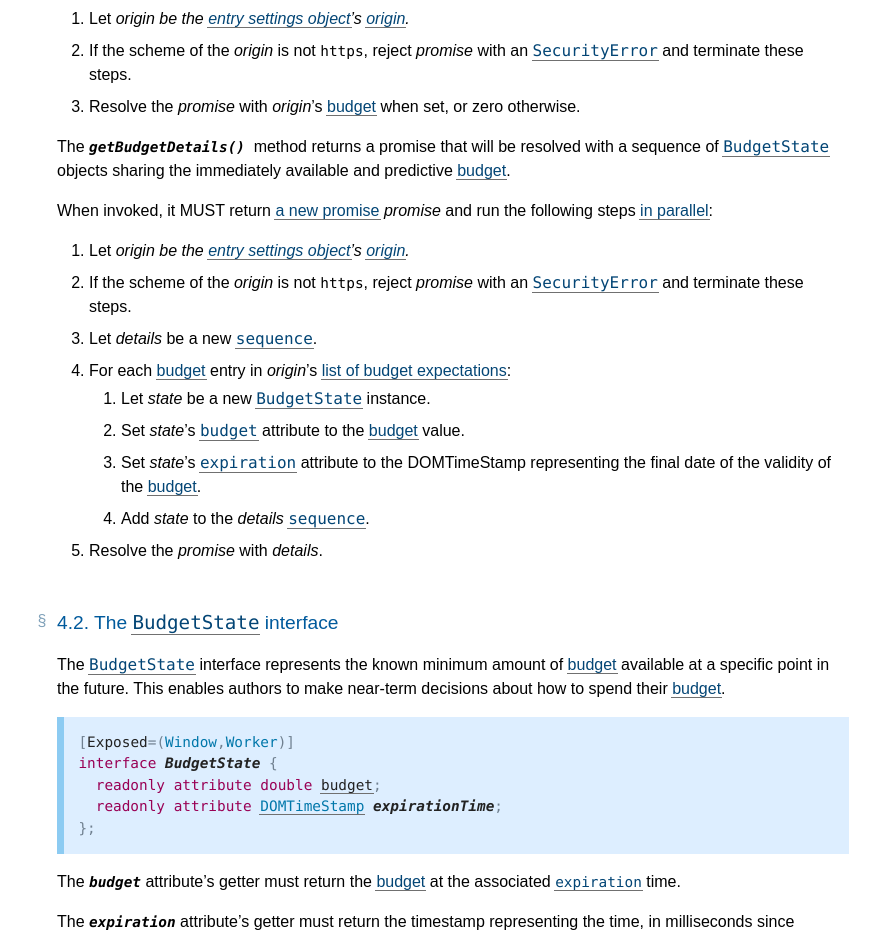
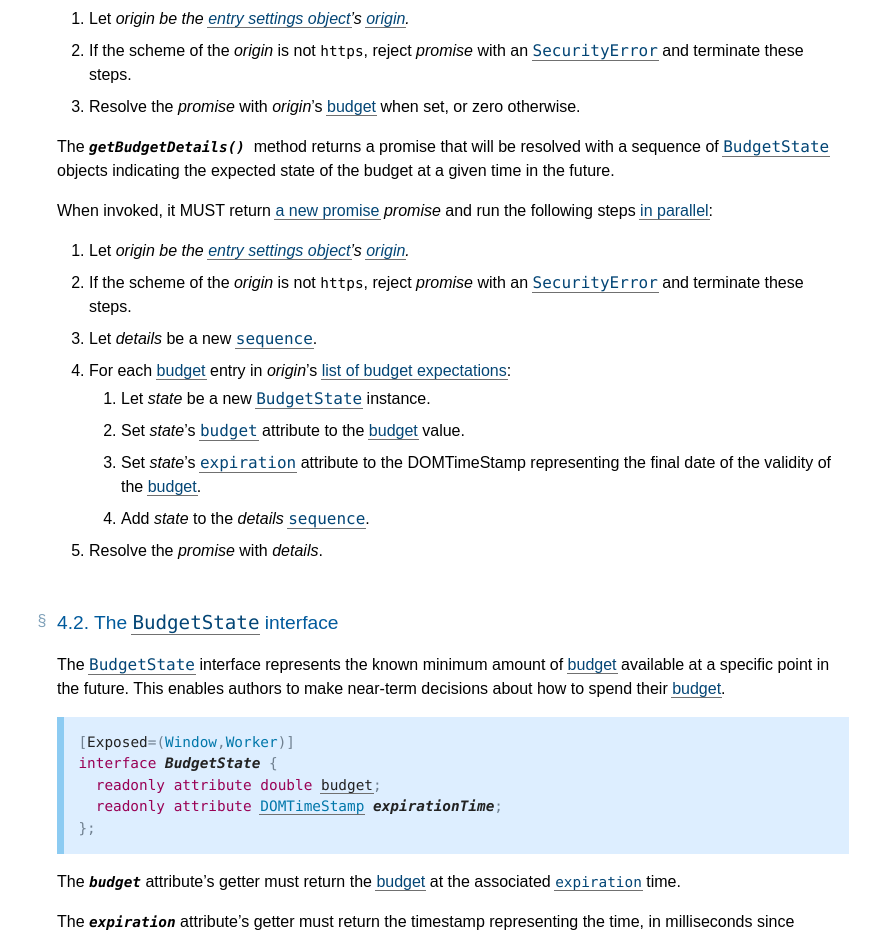
Before and after one commit to WICG/budget-api, a plain HTML site: page index.html in a window 1280 px wide. Shown: the part 4160-5095 px from the top of the page, without its empty margins (407-1280 px from the left). Drawn offline with Linux system fonts and the light colour scheme.

Commit message:
Clarify the intent of getBudgetDetails()

```diff
--- a/index.html
+++ b/index.html
@@ -1603,7 +1603,7 @@ A human-readable <a href="http://www.w3.org/community/about/agreements/cla-deed/
       <li> Resolve the <var>promise</var> with <var>origin</var>’s <a data-link-type="dfn" href="#budget" id="ref-for-budget-7">budget</a> when set, or zero
         otherwise.
      </ol>
-     <p> The <code><dfn class="dfn-paneled idl-code" data-dfn-for="NavigatorBudget" data-dfn-type="method" data-export="" id="dom-navigatorbudget-getbudgetdetails" title="getBudgetDetails()">getBudgetDetails()</dfn> </code> method returns a promise that will be resolved with a sequence of <code class="idl"><a data-link-type="idl" href="#budgetstate" id="ref-for-budgetstate-3">BudgetState</a></code> objects sharing the immediately available and predictive <a data-link-type="dfn" href="#budget" id="ref-for-budget-8">budget</a>. </p>
+     <p> The <code><dfn class="dfn-paneled idl-code" data-dfn-for="NavigatorBudget" data-dfn-type="method" data-export="" id="dom-navigatorbudget-getbudgetdetails" title="getBudgetDetails()">getBudgetDetails()</dfn> </code> method returns a promise that will be resolved with a sequence of <code class="idl"><a data-link-type="idl" href="#budgetstate" id="ref-for-budgetstate-3">BudgetState</a></code> objects indicating the expected state of the budget at a given time in the future. </p>
      <p> When invoked, it MUST return <a data-link-type="dfn" href="https://www.w3.org/2001/tag/doc/promises-guide#a-new-promise">a new promise</a> <var>promise</var> and run the following
       steps <a data-link-type="dfn" href="https://html.spec.whatwg.org/multipage/infrastructure.html#in-parallel">in parallel</a>: </p>
      <ol>
@@ -1611,12 +1611,12 @@ A human-readable <a href="http://www.w3.org/community/about/agreements/cla-deed/
       <li> If the scheme of the <var>origin</var> is not <code>https</code>, reject <var>promise</var> with an <code class="idl"><a data-link-type="idl" href="https://heycam.github.io/webidl/#securityerror">SecurityError</a></code> and terminate these steps.
       <li> Let <var>details</var> be a new <code class="idl"><a data-link-type="idl" href="https://heycam.github.io/webidl/#idl-sequence">sequence</a></code>.
       <li>
-        For each <a data-link-type="dfn" href="#budget" id="ref-for-budget-9">budget</a> entry in <var>origin</var>’s <a data-link-type="dfn" href="#list-of-budget-expectations" id="ref-for-list-of-budget-expectations-1">list of budget expectations</a>:
+        For each <a data-link-type="dfn" href="#budget" id="ref-for-budget-8">budget</a> entry in <var>origin</var>’s <a data-link-type="dfn" href="#list-of-budget-expectations" id="ref-for-list-of-budget-expectations-1">list of budget expectations</a>:
        <ol>
         <li> Let <var>state</var> be a new <code class="idl"><a data-link-type="idl" href="#budgetstate" id="ref-for-budgetstate-4">BudgetState</a></code> instance.
-        <li> Set <var>state</var>’s <code class="idl"><a data-link-type="idl" href="#dom-budgetstate-budget" id="ref-for-dom-budgetstate-budget-1">budget</a></code> attribute to the <a data-link-type="dfn" href="#budget" id="ref-for-budget-10">budget</a> value.
+        <li> Set <var>state</var>’s <code class="idl"><a data-link-type="idl" href="#dom-budgetstate-budget" id="ref-for-dom-budgetstate-budget-1">budget</a></code> attribute to the <a data-link-type="dfn" href="#budget" id="ref-for-budget-9">budget</a> value.
         <li> Set <var>state</var>’s <code class="idl"><a data-link-type="idl" href="#dom-budgetstate-expiration" id="ref-for-dom-budgetstate-expiration-1">expiration</a></code> attribute to the DOMTimeStamp representing
-            the final date of the validity of the <a data-link-type="dfn" href="#budget" id="ref-for-budget-11">budget</a>.
+            the final date of the validity of the <a data-link-type="dfn" href="#budget" id="ref-for-budget-10">budget</a>.
         <li> Add <var>state</var> to the <var>details</var> <code class="idl"><a data-link-type="idl" href="https://heycam.github.io/webidl/#idl-sequence">sequence</a></code>.
        </ol>
       <li> Resolve the <var>promise</var> with <var>details</var>.
@@ -1624,9 +1624,9 @@ A human-readable <a href="http://www.w3.org/community/about/agreements/cla-deed/
     </section>
     <section>
      <h3 class="heading settled" data-level="4.2" id="budget-state-interface"><span class="secno">4.2. </span><span class="content">The <code class="idl"><a data-link-type="idl" href="#budgetstate" id="ref-for-budgetstate-5">BudgetState</a></code> interface</span><a class="self-link" href="#budget-state-interface"></a></h3>
-     <p> The <code class="idl"><a data-link-type="idl" href="#budgetstate" id="ref-for-budgetstate-6">BudgetState</a></code> interface represents the known minimum amount of <a data-link-type="dfn" href="#budget" id="ref-for-budget-12">budget</a> available
+     <p> The <code class="idl"><a data-link-type="idl" href="#budgetstate" id="ref-for-budgetstate-6">BudgetState</a></code> interface represents the known minimum amount of <a data-link-type="dfn" href="#budget" id="ref-for-budget-11">budget</a> available
       at a specific point in the future. This enables authors to make near-term decisions about how
-      to spend their <a data-link-type="dfn" href="#budget" id="ref-for-budget-13">budget</a>. </p>
+      to spend their <a data-link-type="dfn" href="#budget" id="ref-for-budget-12">budget</a>. </p>
 <pre class="idl highlight def">[<a class="nv idl-code" data-link-type="extended-attribute">Exposed</a>=(<span class="n">Window</span>,<span class="n">Worker</span>)]
 <span class="kt">interface</span> <dfn class="nv dfn-paneled idl-code" data-dfn-type="interface" data-export="" id="budgetstate">BudgetState</dfn> {
   <span class="kt">readonly</span> <span class="kt">attribute</span> <span class="kt">double</span> <a class="nv idl-code" data-link-type="attribute" data-readonly="" data-type="double" href="#dom-budgetstate-budget" id="ref-for-dom-budgetstate-budget-2">budget</a>;
@@ -1634,15 +1634,15 @@ A human-readable <a href="http://www.w3.org/community/about/agreements/cla-deed/
 };
 </pre>
      <p> The <dfn class="dfn-paneled idl-code" data-dfn-for="BudgetState" data-dfn-type="attribute" data-export="" id="dom-budgetstate-budget"><code>budget</code></dfn> attribute’s getter must
-      return the <a data-link-type="dfn" href="#budget" id="ref-for-budget-14">budget</a> at the associated <code><code class="idl"><a data-link-type="idl" href="#dom-budgetstate-expiration" id="ref-for-dom-budgetstate-expiration-2">expiration</a></code></code> time. </p>
+      return the <a data-link-type="dfn" href="#budget" id="ref-for-budget-13">budget</a> at the associated <code><code class="idl"><a data-link-type="idl" href="#dom-budgetstate-expiration" id="ref-for-dom-budgetstate-expiration-2">expiration</a></code></code> time. </p>
      <p> The <dfn class="dfn-paneled idl-code" data-dfn-for="BudgetState" data-dfn-type="attribute" data-export="" id="dom-budgetstate-expiration"><code>expiration</code></dfn> attribute’s getter must
       return the timestamp representing the time, in milliseconds since 00:00:00 UTC on 1 January
-      1970, of the time the <a data-link-type="dfn" href="#budget" id="ref-for-budget-15">budget</a> will expire. </p>
+      1970, of the time the <a data-link-type="dfn" href="#budget" id="ref-for-budget-14">budget</a> will expire. </p>
     </section>
     <section>
      <h3 class="heading settled" data-level="4.3" id="action-type-enum"><span class="secno">4.3. </span><span class="content">The <code class="idl"><a data-link-type="idl" href="#enumdef-actiontype" id="ref-for-enumdef-actiontype-2">ActionType</a></code> enum</span><a class="self-link" href="#action-type-enum"></a></h3>
      <p> The <code><code class="idl"><a data-link-type="idl" href="#enumdef-actiontype" id="ref-for-enumdef-actiontype-3">ActionType</a></code></code> enumeration describes the known set of <a data-link-type="dfn" href="#background-operation" id="ref-for-background-operation-5">background
-      operations</a> that the Web Budget API caters for. Authors can use this in combination with <code class="idl"><a data-link-type="idl" href="#dom-navigatorbudget-getcost" id="ref-for-dom-navigatorbudget-getcost-4">getCost()</a></code> to interpret their available <a data-link-type="dfn" href="#budget" id="ref-for-budget-16">budget</a> as a quantifiable set
+      operations</a> that the Web Budget API caters for. Authors can use this in combination with <code class="idl"><a data-link-type="idl" href="#dom-navigatorbudget-getcost" id="ref-for-dom-navigatorbudget-getcost-4">getCost()</a></code> to interpret their available <a data-link-type="dfn" href="#budget" id="ref-for-budget-15">budget</a> as a quantifiable set
       of <a data-link-type="dfn" href="#background-operation" id="ref-for-background-operation-6">background operations</a> it can be used for. </p>
 <pre class="idl highlight def"><span class="kt">enum</span> <dfn class="nv dfn-paneled idl-code" data-dfn-type="enum" data-export="" id="enumdef-actiontype">ActionType</dfn> {
   <dfn class="s idl-code" data-dfn-for="ActionType" data-dfn-type="enum-value" data-export="" data-lt="&quot;push&quot;|push" id="dom-actiontype-push">"push"<a class="self-link" href="#dom-actiontype-push"></a></dfn>
@@ -1959,9 +1959,9 @@ A human-readable <a href="http://www.w3.org/community/about/agreements/cla-deed/
     <li><a href="#ref-for-budget-3">1.1. Immediate budget</a>
     <li><a href="#ref-for-budget-4">1.2. Predictive budget</a>
     <li><a href="#ref-for-budget-5">2. Concepts</a>
-    <li><a href="#ref-for-budget-6">4.1. The NavigatorBudget interface</a> <a href="#ref-for-budget-7">(2)</a> <a href="#ref-for-budget-8">(3)</a> <a href="#ref-for-budget-9">(4)</a> <a href="#ref-for-budget-10">(5)</a> <a href="#ref-for-budget-11">(6)</a>
-    <li><a href="#ref-for-budget-12">4.2. The BudgetState interface</a> <a href="#ref-for-budget-13">(2)</a> <a href="#ref-for-budget-14">(3)</a> <a href="#ref-for-budget-15">(4)</a>
-    <li><a href="#ref-for-budget-16">4.3. The ActionType enum</a>
+    <li><a href="#ref-for-budget-6">4.1. The NavigatorBudget interface</a> <a href="#ref-for-budget-7">(2)</a> <a href="#ref-for-budget-8">(3)</a> <a href="#ref-for-budget-9">(4)</a> <a href="#ref-for-budget-10">(5)</a>
+    <li><a href="#ref-for-budget-11">4.2. The BudgetState interface</a> <a href="#ref-for-budget-12">(2)</a> <a href="#ref-for-budget-13">(3)</a> <a href="#ref-for-budget-14">(4)</a>
+    <li><a href="#ref-for-budget-15">4.3. The ActionType enum</a>
    </ul>
   </aside>
   <aside class="dfn-panel" data-for="list-of-budget-expectations">
```
Also changed, not shown: 1 other file.
